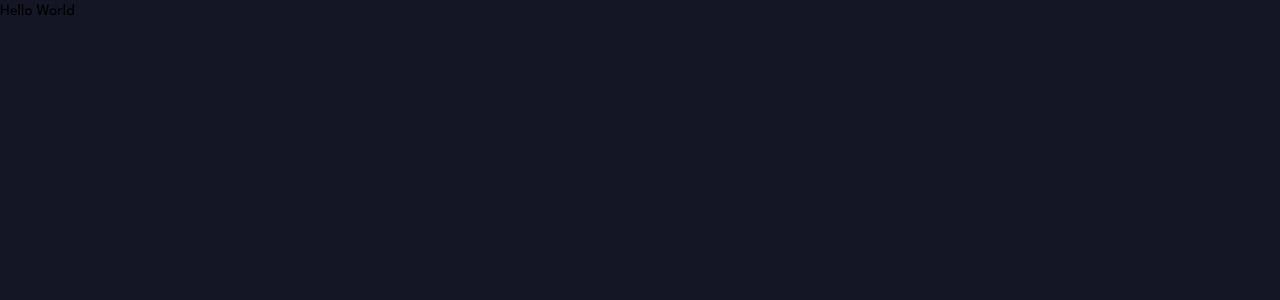
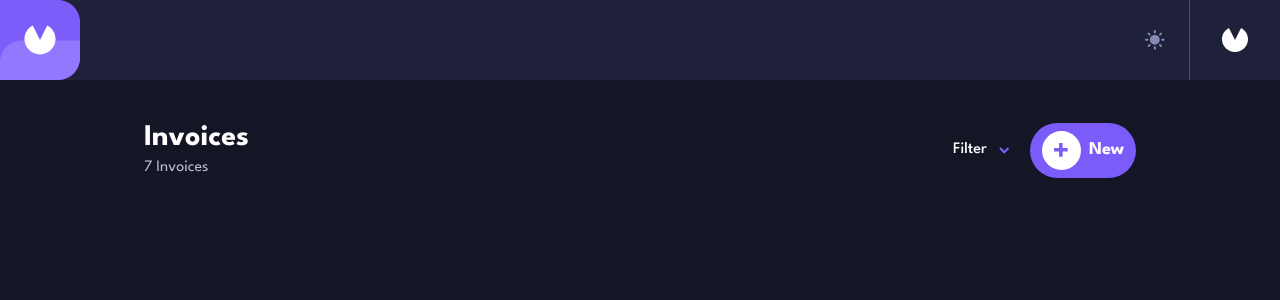
Before and after one commit to KainanGB/invoice-app, a Next.js app: page / in a window 1280 px wide. Shown: the top 300 px of the page. Built offline with nearby package versions, Linux system fonts and the light colour scheme.

Commit message:
feat: navbar & actionsmenu

```diff
--- /dev/null
+++ b/app/components/ActionsMenu/index.tsx
@@ -0,0 +1,25 @@
+import Image from 'next/image';
+import plusIcon from '@/assets/icon-plus.svg';
+import Filter from '../Filter';
+
+export default function ActionsMenu() {
+	return (
+		<div className="flex items-center justify-between mt-10">
+			<div>
+				<h1 className="text-3xl text-white font-bold">Invoices</h1>
+				<p className="text-light-gray">7 Invoices</p>
+			</div>
+
+			<div className="flex items-center">
+				<Filter />
+
+				<button className="flex items-center bg-light-purple rounded-full px-3 py-2 text-white font-bold text-lg">
+					<div className="p-3 bg-white rounded-full mr-2">
+						<Image src={plusIcon} alt="plus icon" height={15} />
+					</div>
+					New
+				</button>
+			</div>
+		</div>
+	);
+}
--- /dev/null
+++ b/app/components/Filter/index.tsx
@@ -0,0 +1,33 @@
+'use client';
+import React, { useRef, useState } from 'react';
+import Image from 'next/image';
+import useOutsideClick from '@/hooks/useClickOutside';
+import arrowDown from '@/assets/icon-arrow-down.svg';
+
+export default function Filter() {
+	const [isShowing, setIsShowing] = useState<boolean>(false);
+	const componentRef = useRef();
+
+	const handleOnClick = () => setIsShowing(!isShowing);
+
+	useOutsideClick(componentRef.current!, () => {
+		setIsShowing(false);
+	});
+
+	return (
+		<div ref={componentRef as any} className="relative pr-5">
+			<button className="flex items-center" onClick={handleOnClick}>
+				<p className="mr-3 text-white font-medium">Filter</p>
+				<Image src={arrowDown} alt="filter-toggle-arrow" />
+			</button>
+
+			{isShowing && (
+				<div className="absolute top-8 right-0 bg-background-dark1 flex flex-col rounded-lg text-white font-medium overflow-hidden">
+					<button className="px-10 py-2 hover:bg-gray-space">Draft</button>
+					<button className="px-10 py-2 hover:bg-gray-space">Pending</button>
+					<button className="px-10 py-2 hover:bg-gray-space">Paid</button>
+				</div>
+			)}
+		</div>
+	);
+}
--- /dev/null
+++ b/app/components/Navbar/index.tsx
@@ -0,0 +1,24 @@
+'use client';
+
+import Image from 'next/image';
+import headerLogo from '@/assets/header-logo.svg';
+import themeToggle from '@/assets/icon-sun.svg';
+import profileIcon from '@/assets/logo.svg';
+
+export default function Navbar() {
+	return (
+		<nav className="flex w-screen  bg-background-dark1">
+			<div className="flex justify-between w-full">
+				<Image src={headerLogo} height={80} alt="App logo" />
+				<button className="self-center mr-6">
+					<Image src={themeToggle} alt="Toggle dark mode" />
+				</button>
+			</div>
+			<div className="flex border-l border-gray-space px-8">
+				<button className="self-center">
+					<Image src={profileIcon} alt="Profile Image" />
+				</button>
+			</div>
+		</nav>
+	);
+}
--- a/app/layout.tsx
+++ b/app/layout.tsx
@@ -1,5 +1,6 @@
+import { League_Spartan } from 'next/font/google';
 import './globals.css';
-import { League_Spartan } from 'next/font/google';
+import Navbar from './components/Navbar';
 
 const spartan = League_Spartan({ subsets: ['latin'] });
 
@@ -11,7 +12,10 @@ export const metadata = {
 export default function RootLayout({ children }: { children: React.ReactNode }) {
 	return (
 		<html lang="en" className="bg-background-dark2">
-			<body className={spartan.className}>{children}</body>
+			<body className={spartan.className}>
+				<Navbar />
+				{children}
+			</body>
 		</html>
 	);
 }
--- a/app/page.tsx
+++ b/app/page.tsx
@@ -1,3 +1,9 @@
+import ActionsMenu from './components/ActionsMenu';
+
 export default function Home() {
-	return <div>Hello World</div>;
+	return (
+		<div className="max-w-screen-sm m-auto md:max-w-screen-lg px-4">
+			<ActionsMenu />
+		</div>
+	);
 }
```
